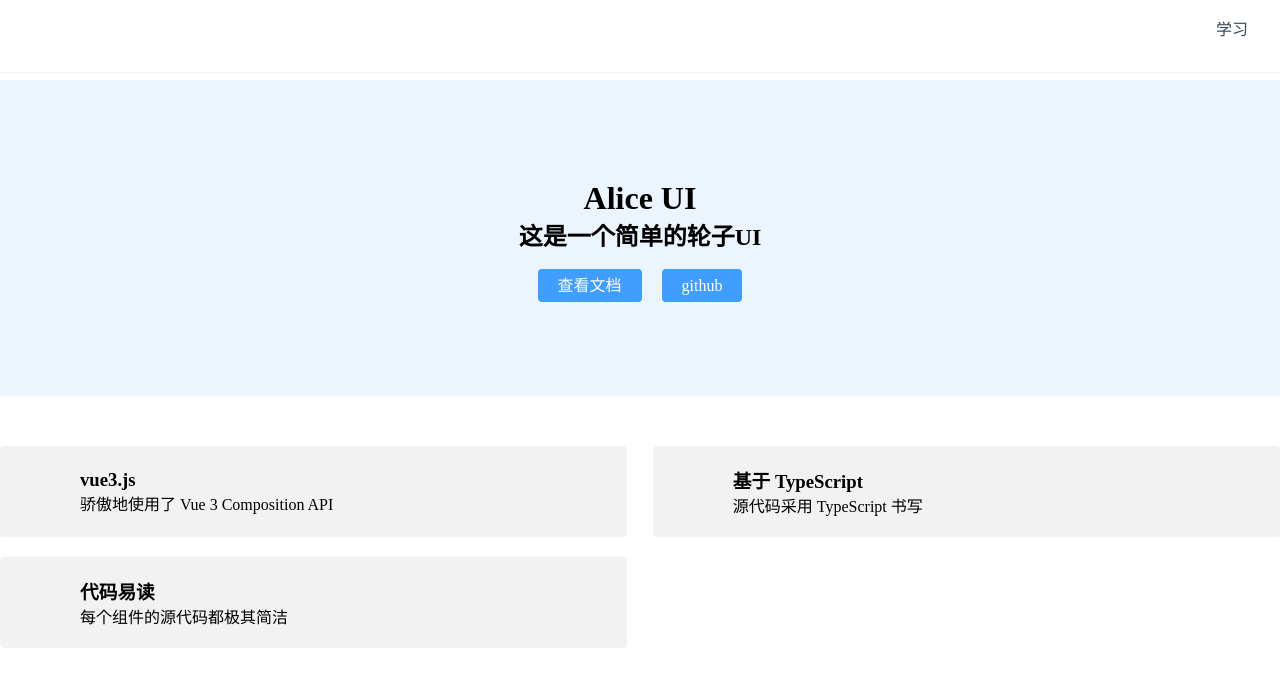
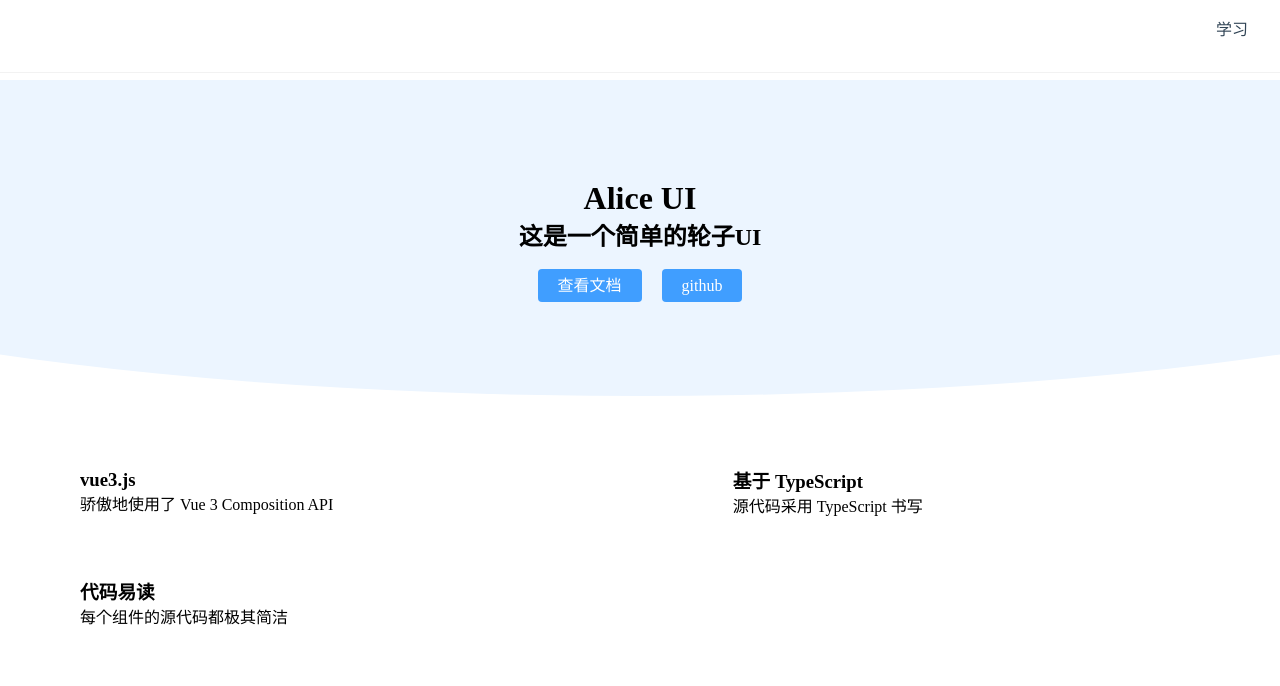
Before and after one commit to zhaodengping/alice-ui, a Vue app: page / in a window 1280 px wide. Shown: the top 686 px of the page. Built offline with nearby package versions, Linux system fonts and the light colour scheme.

Commit message:
实现圆弧

```diff
--- a/src/views/home.vue
+++ b/src/views/home.vue
@@ -58,7 +58,7 @@ export default {
     padding: 100px 0;
     margin-top: 80px;
     background-color: #ecf5ff;
-
+    clip-path: ellipse(80% 60% at 50% 40%);
     >.content {
         text-align: center;
 
@@ -94,7 +94,6 @@ export default {
         margin-bottom: 20px;
         padding: 20px;
         width: 49%;
-        background-color: #f2f2f2;
         border-radius: 4px;
 
         .logo {
```
